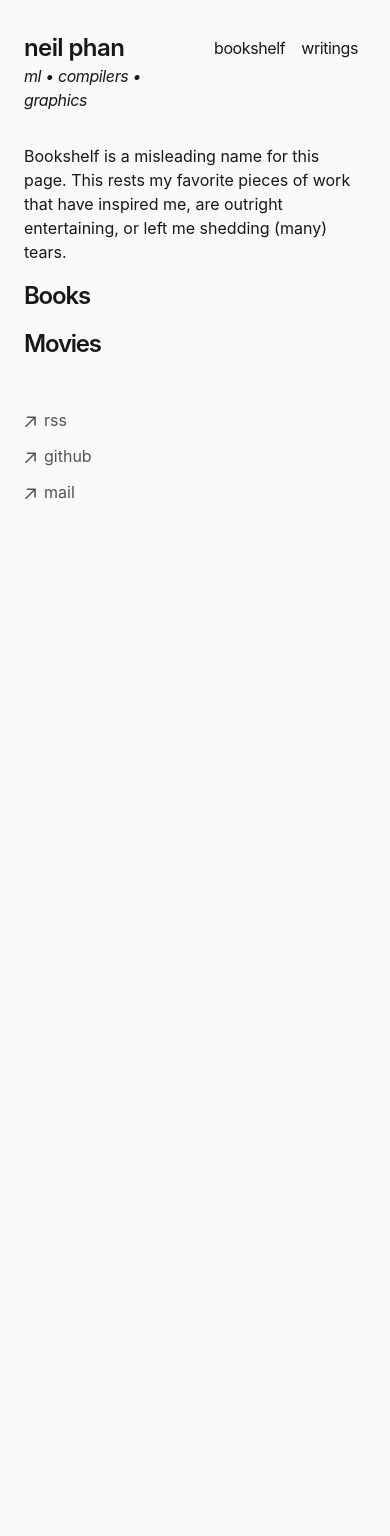
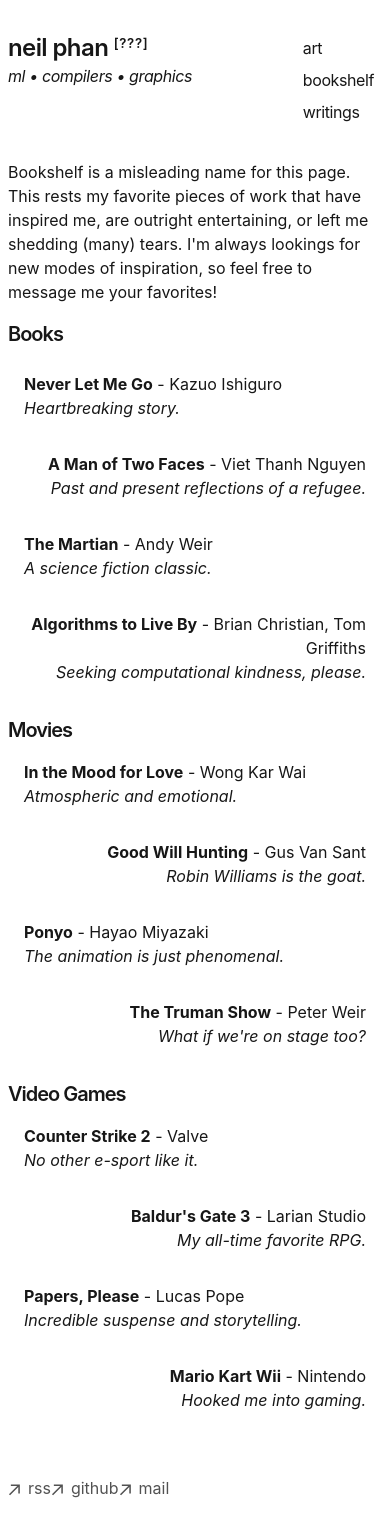
Before and after one commit to neil-phan/neil-phan.github.io, a Next.js app: page /bookshelf in a window 390 px wide. Shown: the top 1536 px of the page. Before the commit the page ends 844 px from the top, so only its background shows below. Built offline with nearby package versions, Linux system fonts and the light colour scheme.

Commit message:
New landing page and bookshelf content

```diff
--- a/app/art/page.tsx
+++ b/app/art/page.tsx
@@ -1,6 +1,6 @@
 export const metadata = {
-  title: 'Art',
-  description: 'So cool!',
+  title: 'art',
+  description: 'so cool graphicz!',
 }
 
 export default function Page() {
--- a/app/bookshelf/page.tsx
+++ b/app/bookshelf/page.tsx
@@ -1,27 +1,155 @@
 export const metadata = {
-  title: 'Bookshelf',
-  description: 'Books, movies, and music I really like.',
+  title: 'bookshelf',
+  description: 'collection of meaningful works in my life',
 }
+
+interface Book {
+  title: string;
+  author: string;
+  description: string;
+}
+
+
+interface Movie {
+  title: string;
+  director: string;
+  description: string;
+}
+
+
+interface Game {
+  title: string;
+  studio: string;
+  description: string;
+}
+
+const books: Book[] = [
+  {
+    title: "Never Let Me Go",
+    author: "Kazuo Ishiguro",
+    description: "Heartbreaking story."
+  },
+  {
+    title: "A Man of Two Faces",
+    author: "Viet Thanh Nguyen",
+    description: "Past and present reflections of a refugee."
+  },
+  {
+    title: "The Martian",
+    author: "Andy Weir",
+    description: "A science fiction classic."
+  },
+  {
+    title: "Algorithms to Live By",
+    author: "Brian Christian, Tom Griffiths",
+    description: "Seeking computational kindness, please."
+  },
+];
+
+
+const movies: Movie[] = [
+  {
+    title: "In the Mood for Love",
+    director: "Wong Kar Wai",
+    description: "Atmospheric and emotional."
+  },
+  {
+    title: "Good Will Hunting",
+    director: "Gus Van Sant",
+    description: "Robin Williams is the goat."
+  },
+  {
+    title: "Ponyo",
+    director: "Hayao Miyazaki",
+    description: "The animation is just phenomenal."
+  },
+  {
+    title: "The Truman Show",
+    director: "Peter Weir",
+    description: "What if we're on stage too?"
+  },
+];
+
+
+const games: Game[] = [
+  {
+    title: "Counter Strike 2",
+    studio: "Valve",
+    description: "No other e-sport like it."
+  },
+  {
+    title: "Baldur's Gate 3",
+    studio: "Larian Studio",
+    description: "My all-time favorite RPG."
+  },
+  {
+    title: "Papers, Please",
+    studio: "Lucas Pope",
+    description: "Incredible suspense and storytelling."
+  },
+  {
+    title: "Mario Kart Wii",
+    studio: "Nintendo",
+    description: "Hooked me into gaming."
+  },
+];
 
 export default function Page() {
   return (
     <section>
       <div className="mb-4">
         <p>
-          {`Bookshelf is a misleading name for this page. This rests my favorite pieces of work that have inspired me, are outright entertaining, or left me shedding (many) tears.`}
+          {`Bookshelf is a misleading name for this page. This rests my favorite pieces of work that have inspired me, are outright entertaining, or left me shedding (many) tears. I'm always lookings for new modes of inspiration, so feel free to message me your favorites!`}
         </p>
       </div>
 
-      <div className="mb-4">
-        <h1 className="title font-semibold text-2xl tracking-tighter">
+      <div className="mb-4 space-y-2">
+        <h1 className="title font-semibold text-xl tracking-tighter">
           Books
         </h1>
-
+        <ul>
+          {books.map((book ,index) => (
+          <li
+            className={`px-4 py-4 ${index % 2 === 1 ? 'text-right' : ''}`}
+            key={book.title}
+          >
+            <strong>{book.title}</strong> - {book.author}
+            <p className="italic">{book.description}</p>
+          </li>
+          ))}
+        </ul>
       </div>
       <div className="mb-4">
-        <h1 className="title font-semibold text-2xl tracking-tighter">
+        <h1 className="title font-semibold text-xl tracking-tighter">
           Movies
         </h1>
+        <ul>
+          {movies.map((movie, index) => (
+          <li
+            className={`px-4 py-4 ${index % 2 === 1 ? 'text-right' : ''}`}
+            key={movie.title}
+          >
+            <strong>{movie.title}</strong> - {movie.director}
+            <p className="italic">{movie.description}</p>
+          </li>
+          ))}
+        </ul>
+      </div>
+      <div className="mb-4">
+        <h1 className="title font-semibold text-xl tracking-tighter">
+          Video Games
+        </h1>
+        <ul>
+          {games.map((game, index) => (
+          <li
+            className={`px-4 py-4 ${index % 2 === 1 ? 'text-right' : ''}`}
+            key={game.title}
+          >
+            <strong>{game.title}</strong> - {game.studio}
+            <p className="italic">{game.description}</p>
+          </li>
+          ))}
+        </ul>
       </div>
     </section>
   )
--- a/app/components/footer.tsx
+++ b/app/components/footer.tsx
@@ -18,7 +18,7 @@
 export default function Footer() {
   return (
     <footer className="mb-16">
-      <ul className="font-sm mt-8 flex flex-col space-x-0 space-y-2 text-neutral-600 md:flex-row md:space-x-4 md:space-y-0">
+      <ul className="font-sm mt-8 flex flex-row  space-x-0 space-y-2 text-neutral-600 md:space-x-4 md:space-y-0">
         <li>
           <a
             className="flex items-center transition-all hover:text-neutral-800"
@@ -46,7 +46,7 @@
             className="flex items-center transition-all hover:text-neutral-800"
             rel="noopener noreferrer"
             target="_blank"
-            href="mailto:hello<squiggly a>neil<dot>place"
+            href="mailto:hello@neil.place"
           >
             <ArrowIcon />
             <p className="ml-2 h-7">mail</p>
--- a/app/components/nav.tsx
+++ b/app/components/nav.tsx
@@ -1,6 +1,10 @@
 import Link from 'next/link'
+import Image from 'next/image'
 
 const navItems = {
+  '/art': {
+    name: 'art',
+  },
   '/bookshelf': {
     name: 'bookshelf',
   },
@@ -22,21 +26,21 @@
               href="/"
               className="transition-all ease-in-out duration-300 text-2xl font-semibold py-1 px-0 m-0 hover:text-neutral-600 transition-all tracking-tight"
             >
-              neil phan
+              neil phan <span className="inline-note">[???]</span>
             </Link>
-            <p>
+            <p className="whitespace-nowrap">
               <em>
                 ml • compilers • graphics
               </em>
             </p>
           </div>
-          <div className="flex flex-row space-x-0">
+          <div className="flex flex-col sm:flex-row space-x-0">
             {Object.entries(navItems).map(([path, { name }]) => {
               return (
                 <Link
                   key={path}
                   href={path}
-                  className="transition-all ease-in-out duration-300 hover:text-neutral-600 py-1 px-2 m-0"
+                  className="animation transition-all ease-in-out duration-300 hover:text-neutral-600 py-1 px-2 m-0"
                 >
                   {name}
                 </Link>
--- a/app/global.css
+++ b/app/global.css
@@ -10,6 +10,24 @@
 ::selection {
   background-color: #47a3f3;
   color: #fefefe;
+}
+
+@layer components {
+  .animation {
+    @apply
+      relative
+      w-fit
+      py-1 px-2 m-0
+      transition-all ease-in-out duration-300
+      hover:text-neutral-600
+      after:absolute after:bottom-1 after:left-2 after:right-2
+      after:h-[2px]
+      after:origin-center after:scale-x-0
+      after:bg-current
+      after:transition-all ease-in-out after:duration-300
+      hover:after:scale-x-100
+      hover:after:bg-neutral-600;
+  }
 }
 
 :root {
@@ -38,6 +56,22 @@
 
 html {
   min-width: 360px;
+}
+
+.inline-note {
+  @apply
+    text-[0.55em]
+    tracking-wider
+    mr-[0.40em]
+    relative;
+  top: -0.6em;
+}
+
+.fancy-underline {
+  @apply
+    underline
+    transition-all ease-in-out duration-300
+    hover:text-neutral-600;
 }
 
 .prose .anchor {
--- a/app/layout.tsx
+++ b/app/layout.tsx
@@ -16,15 +16,15 @@
 export const metadata: Metadata = {
   metadataBase: new URL(baseUrl),
   title: {
-    default: 'Neil Phan',
-    template: 'Neil Phan / %s',
+    default: 'neil phan',
+    template: 'neil phan / %s',
   },
-  description: 'Neil\'s pondering.',
+  description: 'neil\'s thoughts',
   openGraph: {
-    title: 'Neil Phan',
-    description: 'This is a place.',
+    title: 'neil phan',
+    description: 'neil\'s thoughts',
     url: baseUrl,
-    siteName: 'Neil Phan',
+    siteName: 'neil phan',
     locale: 'en_US',
     type: 'website',
   },
@@ -52,11 +52,11 @@
     <html
       lang="en"
       className={cx(
-        'text-neutral-900 bg-neutral-50',
+        'text-neutral-900 bg-neutral-150',
         inter.variable,
       )}
     >
-      <body className="font-sans antialiased max-w-xl mx-4 mt-8 lg:mx-auto">
+      <body className="font-sans antialiased max-w-xl mx-4 mt-8 mx-auto">
         <main className="flex-auto min-w-0 mt-6 flex flex-col px-2 md:px-0">
           <Navbar />
           {children}
--- a/app/page.tsx
+++ b/app/page.tsx
@@ -6,9 +6,12 @@
     <section>
       <div className="space-y-4">
         <p>
-          Generalist software engineer with proficiency in high performance systems.
-          Currently at Capital One under the EMP Training team, building reliable and
-          scalable ML infrastructure for our AI teams.
+          Generalist software engineer with proficiency in high performance systems. Currently
+          at <a href="https://www.capitalone.com" className="fancy-underline">Capital One</a> <span className="inline-note">(2024 - ???)</span>under
+          the EMP Training team, building reliable and scalable ML infrastructure
+          for our AI teams. Previously graduated at the <a href="https://www.virginia.edu" className="fancy-underline">
+          University of Virginia</a> <span className="inline-note">(2020 - 2024)</span>with a degree in Computer
+          Science.
         </p>
         <p>
           Open source software is a new horizon I'm exploring early into my career.
--- a/app/rss/route.ts
+++ b/app/rss/route.ts
@@ -27,9 +27,9 @@
   const rssFeed = `<?xml version="1.0" encoding="UTF-8" ?>
   <rss version="2.0">
     <channel>
-        <title>Neil Phan</title>
+        <title>neil phan</title>
         <link>${baseUrl}</link>
-        <description>Neil's pondering.</description>
+        <description>wandering through the mind</description>
         ${itemsXml}
     </channel>
   </rss>`
--- a/app/writings/page.tsx
+++ b/app/writings/page.tsx
@@ -1,7 +1,7 @@
 import { Writings } from 'app/components/posts'
 
 export const metadata = {
-  title: 'Writings',
+  title: 'writings',
   description: 'My random, semi-filtered thoughts.',
 }
 
```
Also changed, not shown: public/images/rotunda_bp.png (deleted).
